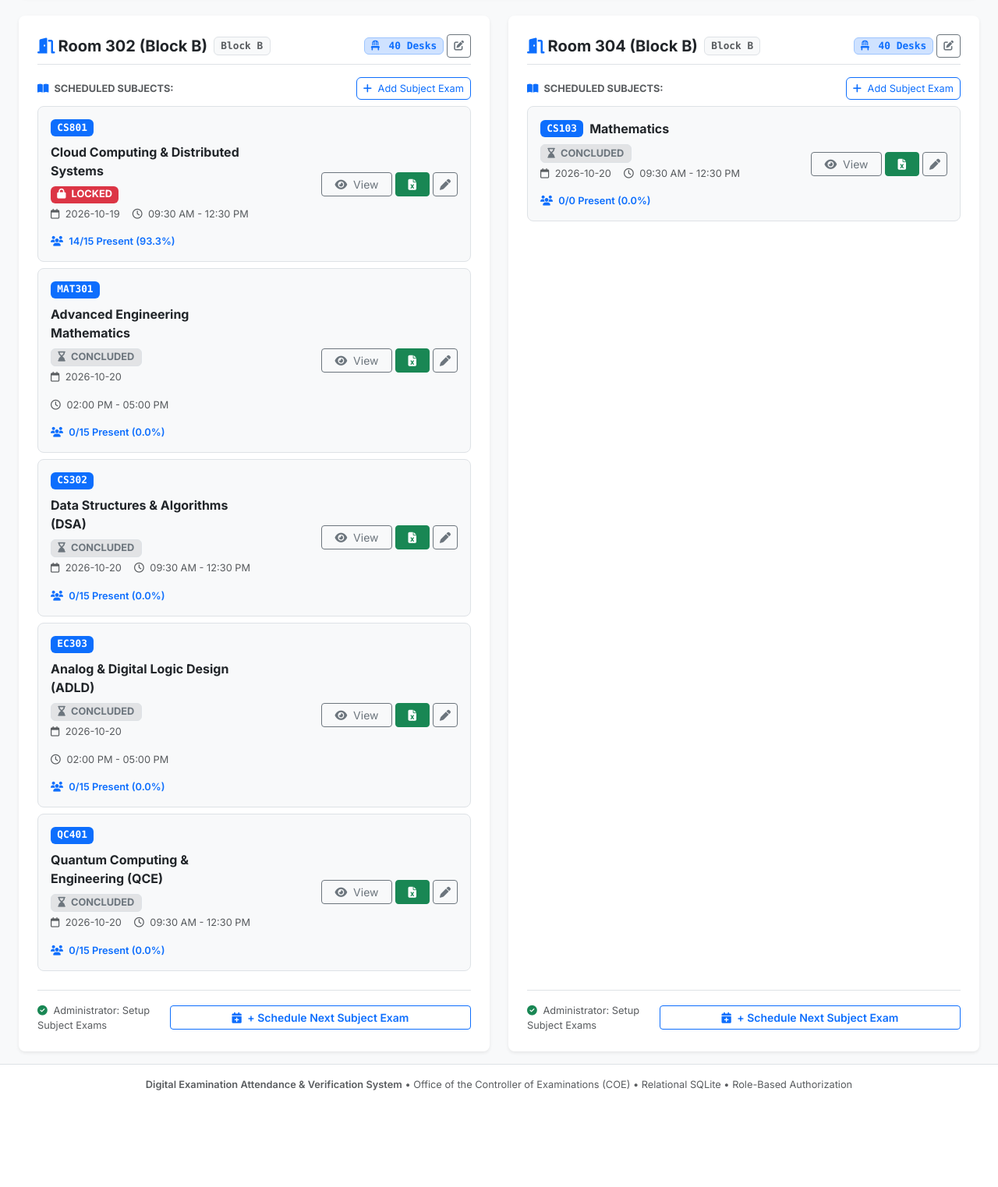
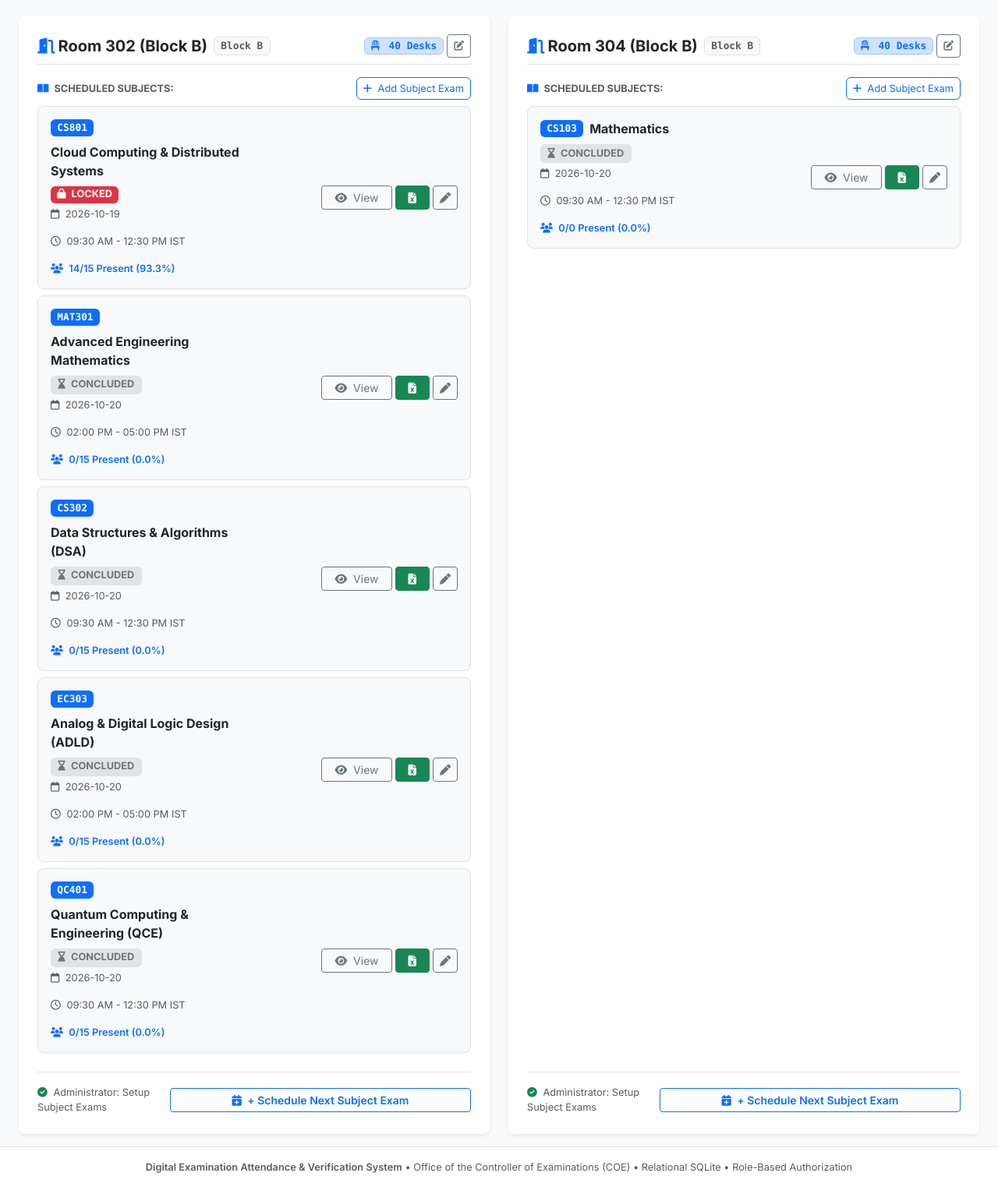
Before and after one commit to heerdedakia/exam-attendance, a Flask app: page /departments/1/classrooms in a window 1280 px wide. Shown: the part 352-1875 px from the top of the page at 78% size. Before the commit the page ends 1751 px from the top, so only its background shows below. Run offline with Flask 3, Linux system fonts and the light colour scheme; a user stored in the database is signed in; data comes from the database, SQL or seed files in the repository; some libraries are stand-ins or nearby versions.

Commit message:
Fix server timezone to Indian Standard Time (IST, UTC+05:30) for exam attendance window

```diff
--- a/app.py
+++ b/app.py
@@ -8,8 +8,26 @@ import io
 import csv
 import re
 import sqlite3
-from datetime import datetime, timedelta
+import time
+from datetime import datetime, timedelta, timezone
 from functools import wraps
+
+# Force Indian Standard Time (IST, UTC+05:30) for Indian college examination system
+try:
+    os.environ['TZ'] = 'Asia/Kolkata'
+    if hasattr(time, 'tzset'):
+        time.tzset()
+except Exception:
+    pass
+
+IST = timezone(timedelta(hours=5, minutes=30))
+
+def get_ist_now():
+    """
+    Returns current datetime in Indian Standard Time (IST, UTC+05:30)
+    as a naive datetime matching scheduled exam timestamps.
+    """
+    return datetime.now(IST).replace(tzinfo=None)
 from flask import (
     Flask, render_template, request, jsonify, send_file, redirect,
     url_for, session, flash, Response, has_request_context
@@ -165,7 +183,7 @@ def get_session_window_status(session_row):
         if not session_row.get('start_time'): start_time_str = '09:30'
         if not session_row.get('end_time'): end_time_str = '12:30'
 
-    now = datetime.now()
+    now = get_ist_now()
     is_admin = False
     if has_request_context():
         try:
@@ -185,6 +203,7 @@ def get_session_window_status(session_row):
 
         start_display = start_dt.strftime("%I:%M %p")
         end_display = end_dt.strftime("%I:%M %p")
+        ist_now_display = now.strftime("%I:%M %p")
 
         if now < start_dt:
             is_today = (now.date() == start_dt.date())
@@ -199,7 +218,8 @@ def get_session_window_status(session_row):
                 'label': f'Opens {when_txt}',
                 'start_display': start_display,
                 'end_display': end_display,
-                'message': f"Exam attendance opens on {exam_date_str} at {start_display}. (Current server time: {now.strftime('%I:%M %p')})"
+                'current_time_ist': ist_now_display,
+                'message': f"Exam attendance opens on {exam_date_str} at {start_display}. (Current server time: {ist_now_display} IST)"
             }
         elif start_dt <= now <= end_dt:
             return {
@@ -212,7 +232,8 @@ def get_session_window_status(session_row):
                 'label': f'Active Exam ({start_display} - {end_display})',
                 'start_display': start_display,
                 'end_display': end_display,
-                'message': f"Attendance window is currently active ({start_display} - {end_display})."
+                'current_time_ist': ist_now_display,
+                'message': f"Attendance window is currently active ({start_display} - {end_display} IST)."
             }
         else:
             return {
@@ -225,7 +246,8 @@ def get_session_window_status(session_row):
                 'label': f'Concluded at {end_display}',
                 'start_display': start_display,
                 'end_display': end_display,
-                'message': f"Exam session concluded at {end_display} on {exam_date_str}."
+                'current_time_ist': ist_now_display,
+                'message': f"Exam session concluded at {end_display} on {exam_date_str}. (Current server time: {ist_now_display} IST)"
             }
     except Exception as e:
         return {
@@ -588,7 +610,7 @@ def create_or_clone_session():
     source_session_id = data.get('source_session_id')
     course_code = (data.get('course_code') or '').strip().upper()
     course_name = (data.get('course_name') or '').strip()
-    exam_date = (data.get('exam_date') or '').strip() or datetime.now().strftime("%Y-%m-%d")
+    exam_date = (data.get('exam_date') or '').strip() or get_ist_now().strftime("%Y-%m-%d")
     start_time = normalize_time_str(data.get('start_time'), default='09:30')
     end_time = normalize_time_str(data.get('end_time'), default='12:30')
     exam_session = (data.get('exam_session') or '').strip() or f"Session ({start_time} - {end_time})"
@@ -949,7 +971,7 @@ def mark_attendance():
                 }), 400
 
         # 5. Atomic Transaction: Record attendance and update registry
-        now_ts = datetime.now().strftime("%Y-%m-%d %H:%M:%S")
+        now_ts = get_ist_now().strftime("%Y-%m-%d %H:%M:%S")
 
         cursor.execute('''
             UPDATE students
@@ -1056,7 +1078,7 @@ def mark_absent():
 
         old_barcode = student['qp_barcode']
         old_status = student['attendance_status']
-        now_ts = datetime.now().strftime("%Y-%m-%d %H:%M:%S")
+        now_ts = get_ist_now().strftime("%Y-%m-%d %H:%M:%S")
 
         # If student previously had an assigned booklet, release it in the registry
         if old_barcode:
@@ -1154,7 +1176,7 @@ def redo_attendance():
 
         old_status = student['attendance_status']
         old_barcode = student['qp_barcode']
-        now_ts = datetime.now().strftime("%Y-%m-%d %H:%M:%S")
+        now_ts = get_ist_now().strftime("%Y-%m-%d %H:%M:%S")
 
         # If correcting to PRESENT, validate new booklet barcode
         if new_status == 'PRESENT':
@@ -1322,7 +1344,7 @@ def confirm_lock():
             }), 400
 
         # Lock session
-        now_ts = datetime.now().strftime("%Y-%m-%d %H:%M:%S")
+        now_ts = get_ist_now().strftime("%Y-%m-%d %H:%M:%S")
         cursor.execute('''
             UPDATE exam_sessions
             SET status = 'LOCKED',
@@ -1762,7 +1784,7 @@ def admin_exams_list():
 
     conn.close()
 
-    today_str = datetime.now().strftime("%Y-%m-%d")
+    today_str = get_ist_now().strftime("%Y-%m-%d")
 
     return render_template(
         'admin/admin_exams.html',
@@ -2460,7 +2482,7 @@ def evaluator_cross_verify():
             ''', (usn,))
             record = cursor.fetchone()
 
-    now_ts = datetime.now().strftime("%Y-%m-%d %H:%M:%S")
+    now_ts = get_ist_now().strftime("%Y-%m-%d %H:%M:%S")
 
     if not record:
         status = 'DISCREPANCY_FLAGGED'
--- a/database.py
+++ b/database.py
@@ -5,8 +5,23 @@ departments, classrooms, exams, booklet barcode registry, and audit logging.
 """
 import sqlite3
 import os
-from datetime import datetime
+import time
+from datetime import datetime, timezone, timedelta
 from werkzeug.security import generate_password_hash, check_password_hash
+
+# Force Indian Standard Time (IST) on Linux / Cloud containers (Render)
+try:
+    os.environ['TZ'] = 'Asia/Kolkata'
+    if hasattr(time, 'tzset'):
+        time.tzset()
+except Exception:
+    pass
+
+IST = timezone(timedelta(hours=5, minutes=30))
+
+def get_ist_now():
+    """Returns current datetime in Indian Standard Time (IST, UTC+05:30) as naive datetime."""
+    return datetime.now(IST).replace(tzinfo=None)
 
 DB_PATH = os.path.join(os.path.dirname(os.path.abspath(__file__)), 'exam_attendance.db')
 
@@ -263,7 +278,7 @@ def init_db(db_path=None):
 def log_audit(session_id, action_type, invigilator_id, invigilator_name, usn=None, student_name=None,
               old_status=None, new_status=None, qp_barcode=None, reason=None, client_ip="127.0.0.1",
               user_id=None, cursor=None):
-    now_ts = datetime.now().strftime("%Y-%m-%d %H:%M:%S")
+    now_ts = get_ist_now().strftime("%Y-%m-%d %H:%M:%S")
 
     insert_sql = '''
     INSERT INTO audit_trail (
@@ -391,7 +406,7 @@ def seed_demo_data(db_path=None):
     # 5. Seed Exam Sessions
     cursor.execute('SELECT COUNT(*) FROM exam_sessions')
     if cursor.fetchone()[0] == 0:
-        now_str = datetime.now().strftime("%Y-%m-%d")
+        now_str = get_ist_now().strftime("%Y-%m-%d")
 
         cursor.execute('''
         INSERT INTO exam_sessions (
@@ -501,7 +516,7 @@ def seed_demo_data(db_path=None):
         base_s = cursor.fetchone()
         if base_s:
             base_id = base_s[0]
-            now_str = datetime.now().strftime("%Y-%m-%d")
+            now_str = get_ist_now().strftime("%Y-%m-%d")
             additional_subjects = [
                 ('MAT301', 'Advanced Engineering Mathematics', 'Afternoon (02:00 PM - 05:00 PM)', 'QP-2026-MAT301-A'),
                 ('CS302', 'Data Structures & Algorithms (DSA)', 'Morning (09:30 AM - 12:30 PM)', 'QP-2026-CS302-A'),
--- a/templates/classrooms.html
+++ b/templates/classrooms.html
@@ -113,7 +113,7 @@
                                         </div>
                                         <div class="fs-7 text-muted d-flex flex-wrap gap-2 gap-sm-3 mt-1">
                                             <span><i class="fa-regular fa-calendar me-1"></i> {{ s.exam_date }}</span>
-                                            <span><i class="fa-regular fa-clock me-1"></i> {{ s.time_window.start_display }} - {{ s.time_window.end_display }}</span>
+                                            <span><i class="fa-regular fa-clock me-1"></i> {{ s.time_window.start_display }} - {{ s.time_window.end_display }} IST</span>
                                             <span class="text-primary fw-semibold"><i class="fa-solid fa-users me-1"></i> {{ s.present_count }}/{{ s.total_students }} Present ({{ s.completion_pct }}%)</span>
                                         </div>
                                     </div>
--- a/templates/roster.html
+++ b/templates/roster.html
@@ -57,7 +57,7 @@
                     <div class="text-muted fs-7 d-flex flex-wrap gap-2 gap-md-3 mt-2">
                         <span><i class="fa-solid fa-door-open me-1 text-primary"></i> <strong>Room:</strong> {{ session_data.room_number }}</span>
                         <span><i class="fa-regular fa-calendar me-1 text-primary"></i> <strong>Date:</strong> {{ session_data.exam_date }}</span>
-                        <span><i class="fa-regular fa-clock me-1 text-primary"></i> <strong>Exam Window:</strong> {{ session_data.time_window.start_display }} - {{ session_data.time_window.end_display }}</span>
+                        <span><i class="fa-regular fa-clock me-1 text-primary"></i> <strong>Exam Window:</strong> {{ session_data.time_window.start_display }} - {{ session_data.time_window.end_display }} IST</span>
                         <span><i class="fa-solid fa-user-tie me-1 text-primary"></i> <strong>Invigilator:</strong> {{ session_data.invigilator_name }}</span>
                     </div>
                 </div>
@@ -147,7 +147,7 @@
                 {{ session_data.time_window.message }}
             </div>
             <div class="fs-7 text-muted">
-                <i class="fa-solid fa-circle-info me-1 text-primary"></i> Attendance recording and barcode scanning unlock strictly during scheduled hours (<strong>{{ session_data.time_window.start_display }} – {{ session_data.time_window.end_display }}</strong> on <strong>{{ session_data.exam_date }}</strong>). If you are testing, please request the COE Administrator to adjust the exam timing.
+                <i class="fa-solid fa-circle-info me-1 text-primary"></i> Attendance recording and barcode scanning unlock strictly during scheduled hours (<strong>{{ session_data.time_window.start_display }} – {{ session_data.time_window.end_display }} IST</strong> on <strong>{{ session_data.exam_date }}</strong>). If you are testing, please request the COE Administrator to adjust the exam timing.
             </div>
         </div>
     </div>
```
